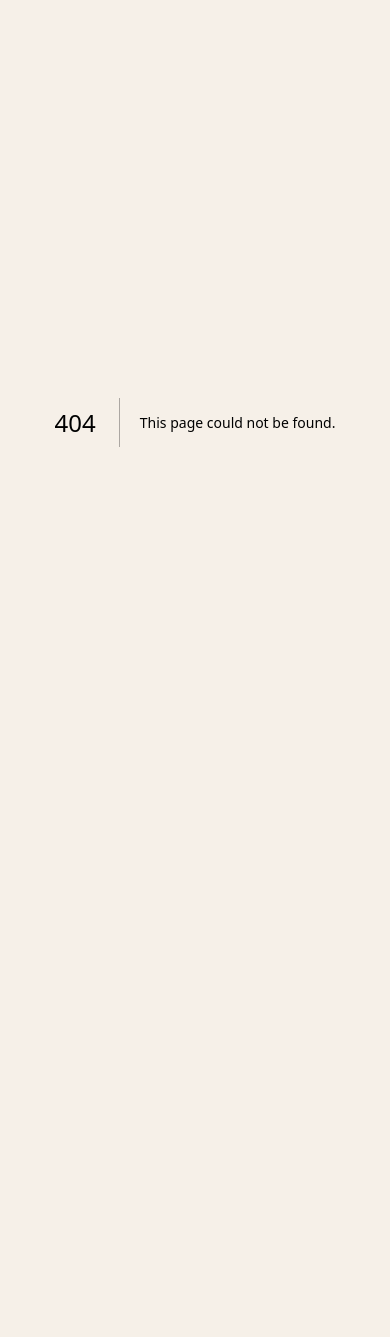
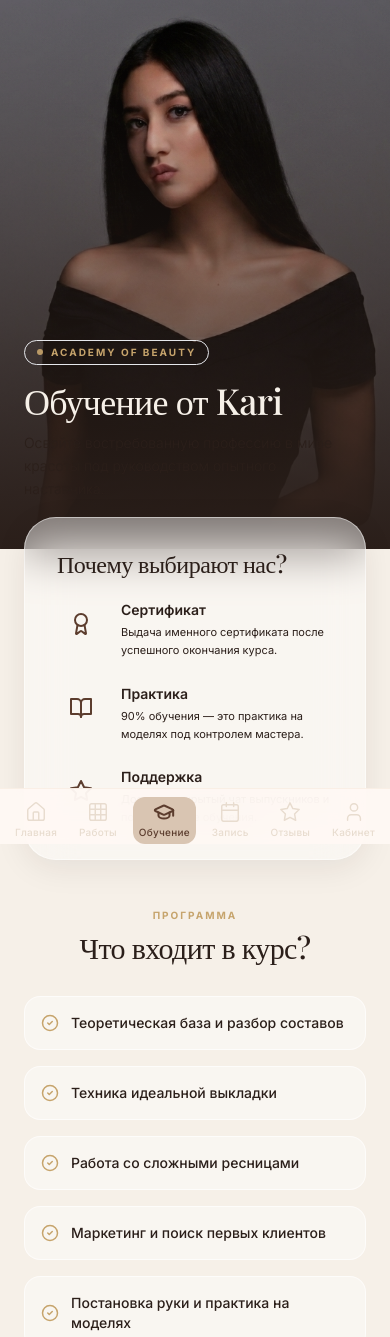
Before and after one commit to defficc-ops/-lamilash-pwa-., a Next.js app: page /training in a window 390 px wide. Before the commit this address had no page. Shown: the top 1337 px of the page. Before the commit the page ends 844 px from the top, so only its background shows below. Built offline with nearby package versions, Linux system fonts and the light colour scheme; a web font is replaced by a local one.

Commit message:
Add training page and improve responsiveness

```diff
--- a/app/globals.css
+++ b/app/globals.css
@@ -82,12 +82,30 @@ body {
   bottom: 0;
   left: 0;
   right: 0;
-  background: rgba(255, 249, 244, 0.95);
+  background: rgba(255, 249, 244, 0.9);
   backdrop-filter: blur(20px);
   -webkit-backdrop-filter: blur(20px);
-  border-top: 1px solid rgba(201, 164, 108, 0.15);
+  border-top: 1px solid rgba(201, 164, 108, 0.1);
   z-index: 50;
   padding-bottom: env(safe-area-inset-bottom, 8px);
+  transition: all 0.4s ease;
+}
+
+@media (min-width: 768px) {
+  .bottom-nav {
+    bottom: 24px;
+    left: 50%;
+    transform: translateX(-50%);
+    right: auto;
+    width: auto;
+    min-width: 500px;
+    border: 1px solid rgba(201, 164, 108, 0.2);
+    border-radius: 24px;
+    padding-bottom: 8px;
+    padding-left: 12px;
+    padding-right: 12px;
+    box-shadow: 0 10px 40px rgba(43, 31, 26, 0.15);
+  }
 }
 
 /* ── Page container ── */
--- /dev/null
+++ b/app/training/page.tsx
@@ -0,0 +1,128 @@
+'use client'
+
+import { motion } from 'framer-motion'
+import { BookOpen, Award, Star, CheckCircle2, GraduationCap, ArrowRight } from 'lucide-react'
+import BottomNav from '@/components/BottomNav'
+import ScrollReveal from '@/components/ScrollReveal'
+import Link from 'next/link'
+
+export default function TrainingPage() {
+  return (
+    <div className="page-container bg-cream">
+      {/* ── Hero Banner Section ── */}
+      <section className="relative h-[65vh] w-full overflow-hidden">
+        <motion.div
+          className="absolute inset-0"
+          initial={{ scale: 1.2, opacity: 0 }}
+          animate={{ scale: 1, opacity: 1 }}
+          transition={{ duration: 1.8, ease: [0.22, 1, 0.36, 1] }}
+        >
+          <img
+            src="/images/founder.jpg.png"
+            alt="Обучение"
+            className="h-full w-full object-cover object-center"
+          />
+          {/* Luxury Gradient Overlay */}
+          <div className="absolute inset-0 bg-gradient-to-t from-espresso via-espresso/40 to-transparent" />
+        </motion.div>
+
+        <div className="relative z-10 h-full flex flex-col justify-end px-6 pb-12 max-w-2xl mx-auto">
+          <ScrollReveal direction="up" delay={0.4} distance={30}>
+            <span className="inline-flex items-center gap-2 bg-gold/20 backdrop-blur-md px-3 py-1 rounded-full mb-4 border border-gold/30">
+              <span className="w-1.5 h-1.5 rounded-full bg-gold animate-pulse" />
+              <span className="text-gold text-[10px] font-bold tracking-[0.2em] uppercase">Academy of Beauty</span>
+            </span>
+            <h1 className="heading-premium text-4xl md:text-5xl text-cream mb-3">Обучение от Kari</h1>
+            <p className="text-cream/70 text-sm md:text-base max-w-[320px] leading-relaxed font-light">
+              Освойте востребованную профессию в мире красоты под руководством опытного наставника.
+            </p>
+          </ScrollReveal>
+        </div>
+      </section>
+
+      <div className="max-w-2xl mx-auto">
+        {/* ── Why Training Section ── */}
+        <section className="px-6 -mt-8 relative z-20">
+          <div className="glass-premium rounded-[32px] p-8 shadow-strong border-white/40">
+            <ScrollReveal direction="up" delay={0.2}>
+              <h2 className="heading-premium text-2xl text-espresso mb-6">Почему выбирают нас?</h2>
+            </ScrollReveal>
+
+            <div className="grid grid-cols-1 md:grid-cols-3 gap-6">
+              {[
+                { icon: Award, title: 'Сертификат', desc: 'Выдача именного сертификата после успешного окончания курса.' },
+                { icon: BookOpen, title: 'Практика', desc: '90% обучения — это практика на моделях под контролем мастера.' },
+                { icon: Star, title: 'Поддержка', desc: 'Доступ в закрытый чат выпускников и помощь после обучения.' },
+              ].map((item, i) => (
+                <ScrollReveal key={item.title} direction="up" delay={0.3 + i * 0.1} distance={20}>
+                  <div className="flex md:flex-col gap-4 md:text-center md:items-center">
+                    <div className="w-12 h-12 rounded-2xl bg-warm-beige/30 flex items-center justify-center flex-shrink-0">
+                      <item.icon size={24} className="text-cocoa" />
+                    </div>
+                    <div>
+                      <h3 className="font-semibold text-espresso text-sm mb-1">{item.title}</h3>
+                      <p className="text-espresso/60 text-[11px] leading-relaxed">{item.desc}</p>
+                    </div>
+                  </div>
+                </ScrollReveal>
+              ))}
+            </div>
+          </div>
+        </section>
+
+        {/* ── Course Info Placeholder ── */}
+        <section className="px-6 mt-12">
+          <ScrollReveal direction="up">
+            <div className="text-center mb-8">
+              <p className="text-gold text-[10px] font-bold tracking-[0.2em] uppercase mb-2">Программа</p>
+              <h2 className="heading-premium text-3xl text-espresso">Что входит в курс?</h2>
+            </div>
+          </ScrollReveal>
+
+          <div className="grid grid-cols-1 md:grid-cols-2 gap-4">
+            {[
+              'Теоретическая база и разбор составов',
+              'Техника идеальной выкладки',
+              'Работа со сложными ресницами',
+              'Маркетинг и поиск первых клиентов',
+              'Постановка руки и практика на моделях'
+            ].map((text, i) => (
+              <ScrollReveal key={i} direction="right" delay={0.1 * i} distance={15}>
+                <div className="flex items-center gap-3 bg-white/40 backdrop-blur-sm p-4 rounded-2xl border border-white/60 h-full">
+                  <CheckCircle2 size={18} className="text-gold flex-shrink-0" />
+                  <span className="text-espresso/80 text-sm font-medium">{text}</span>
+                </div>
+              </ScrollReveal>
+            ))}
+          </div>
+        </section>
+
+        {/* ── Call to Action ── */}
+        <section className="px-6 mt-16 mb-8">
+          <ScrollReveal direction="up" blur>
+            <div className="bg-dark-cocoa rounded-[40px] p-10 md:p-16 text-center relative overflow-hidden">
+              <div className="absolute top-0 right-0 w-32 h-32 bg-gold/10 blur-[50px] rounded-full" />
+              <div className="absolute -bottom-10 -left-10 w-40 h-40 bg-cocoa/20 blur-[60px] rounded-full" />
+
+              <GraduationCap size={40} className="text-gold/40 mx-auto mb-4" />
+              <h2 className="heading-premium text-2xl md:text-3xl text-cream mb-4">Начните свой путь в beauty-индустрии</h2>
+              <p className="text-cream/60 text-xs md:text-sm mb-8 leading-relaxed max-w-md mx-auto">
+                Количество мест в группе ограничено для максимального внимания каждому студенту.
+              </p>
+
+              <Link
+                href="https://t.me/your_username"
+                className="btn-primary inline-flex items-center gap-3 px-8 py-4 text-xs uppercase tracking-widest"
+              >
+                Узнать подробности
+                <ArrowRight size={16} />
+              </Link>
+            </div>
+          </ScrollReveal>
+        </section>
+      </div>
+
+      <BottomNav />
+    </div>
+  )
+}
--- a/components/BottomNav.tsx
+++ b/components/BottomNav.tsx
@@ -3,14 +3,15 @@
 import Link from 'next/link'
 import { usePathname } from 'next/navigation'
 import { motion } from 'framer-motion'
-import { Home, Grid, Calendar, Star, User } from 'lucide-react'
+import { Home, Grid, Calendar, Star, User, GraduationCap } from 'lucide-react'
 
 const NAV_ITEMS = [
-  { href: '/home',      icon: Home,     label: 'Главная'  },
-  { href: '/portfolio', icon: Grid,     label: 'Работы'   },
-  { href: '/booking',   icon: Calendar, label: 'Запись'   },
-  { href: '/reviews',   icon: Star,     label: 'Отзывы'   },
-  { href: '/dashboard', icon: User,     label: 'Кабинет'  },
+  { href: '/home',      icon: Home,          label: 'Главная'  },
+  { href: '/portfolio', icon: Grid,          label: 'Работы'   },
+  { href: '/training',  icon: GraduationCap, label: 'Обучение' },
+  { href: '/booking',   icon: Calendar,      label: 'Запись'   },
+  { href: '/reviews',   icon: Star,          label: 'Отзывы'   },
+  { href: '/dashboard', icon: User,          label: 'Кабинет'  },
 ]
 
 export default function BottomNav() {
@@ -21,7 +22,7 @@ export default function BottomNav() {
 
   return (
     <nav className="bottom-nav">
-      <div className="flex items-stretch justify-around px-2 pt-2">
+      <div className="flex items-stretch justify-around px-1 pt-2">
         {NAV_ITEMS.map(({ href, icon: Icon, label }) => {
           const active = pathname.startsWith(href)
           return (
@@ -29,7 +30,7 @@ export default function BottomNav() {
               key={href}
               href={href}
               id={`nav-${label.toLowerCase()}`}
-              className="flex flex-col items-center gap-0.5 px-3 py-1 min-w-[52px] relative"
+              className="flex flex-col items-center gap-0.5 px-1.5 py-1 min-w-[48px] relative"
             >
               {active && (
                 <motion.div
--- a/components/ProcessVideo.tsx
+++ b/components/ProcessVideo.tsx
@@ -30,7 +30,7 @@ export default function ProcessVideo() {
           className="w-full h-full object-cover opacity-80"
           poster="/images/work1.png"
         >
-          <source src="/images/процнсс.mp4" type="video/mp4" />
+          <source src="/images/process.mp4" type="video/mp4" />
         </video>
         <div className="absolute inset-0 bg-gradient-to-t from-black/80 via-black/30 to-black/60" />
       </motion.div>
```
Also changed, not shown: 1 other file (tests, documents, lock files or other folders).
